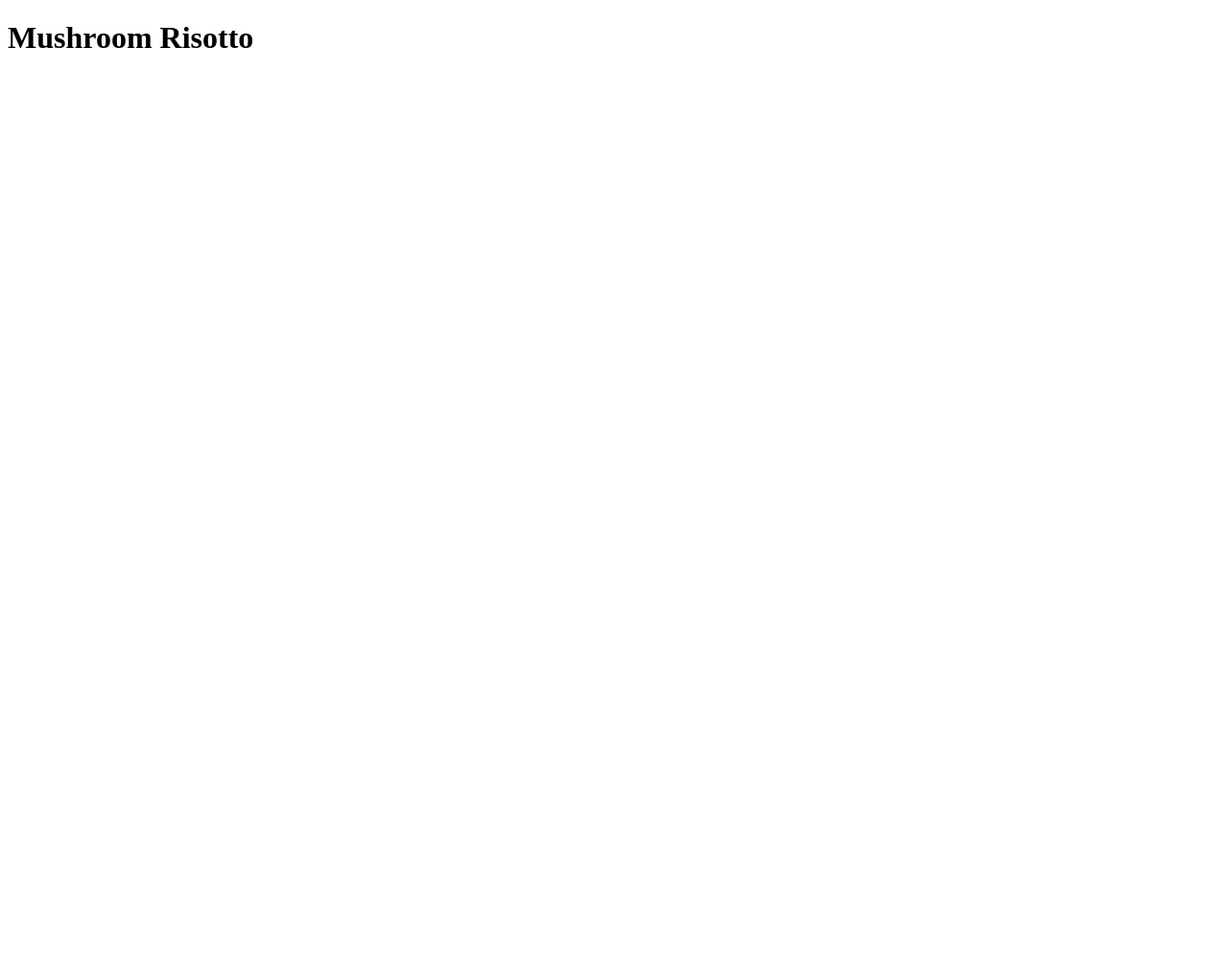
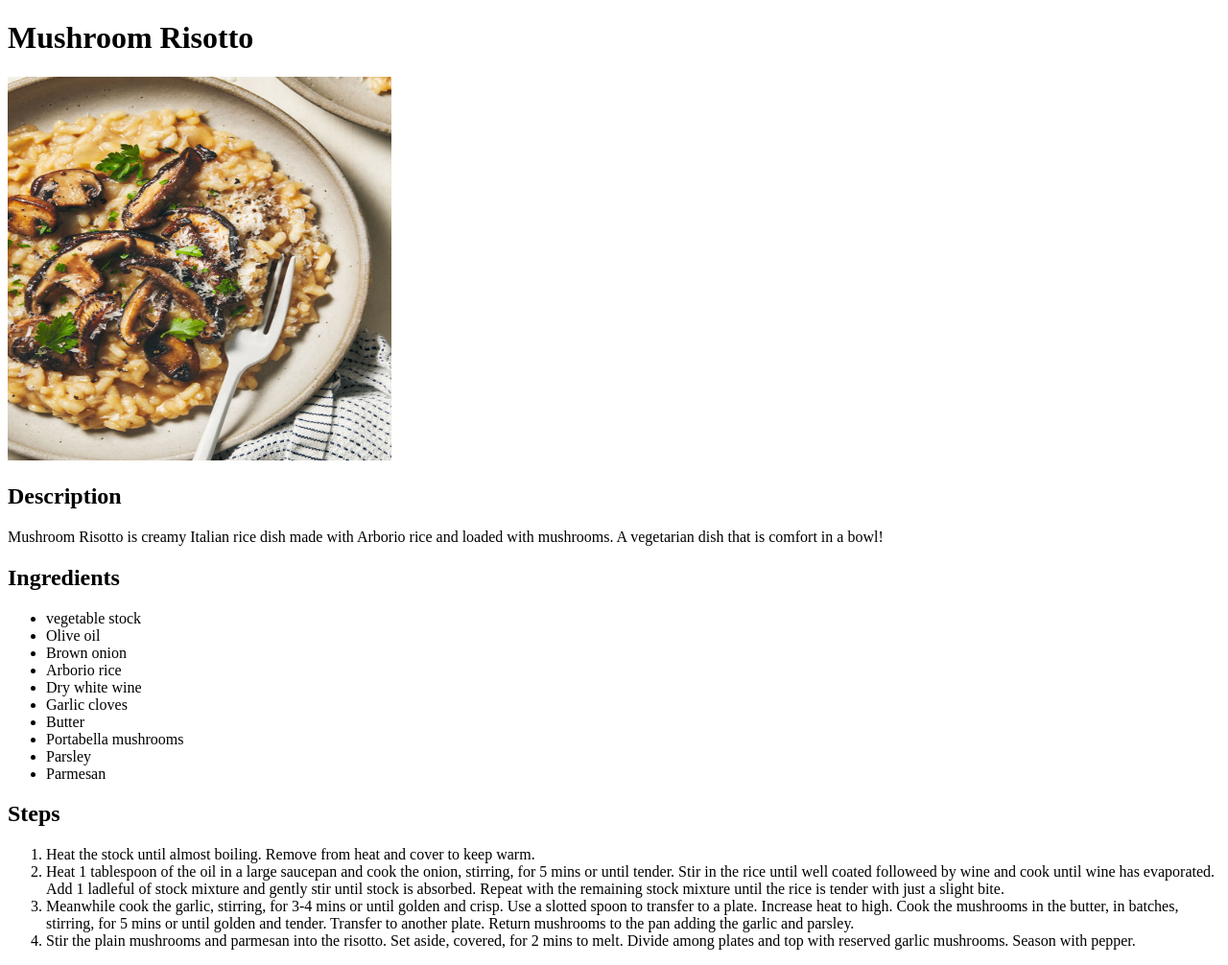
Before and after one commit to JSkruls/odin-recipes, a plain HTML site: page recipes/mushroom-risotto.html in a window 1280 px wide. Shown: the whole page at 96% size. Before the commit the page ends 800 px from the top, so only its background shows below. Drawn offline with Linux system fonts and the light colour scheme.

Commit message:
Add an "Mushroom-risotto" recipe page
Added a heading, image, list of ingredient and preparations instructions
mushroom risotto dish html page.

```diff
--- a/recipes/mushroom-risotto.html
+++ b/recipes/mushroom-risotto.html
@@ -8,5 +8,35 @@
 </head>
 <body>
     <h1>Mushroom Risotto</h1>
+    <img src="../images/mushroom-risotto.jpg" alt="A plate of mushroom risotto" width="400" height="400">
+    <h2>Description</h2>
+    <p>Mushroom Risotto is creamy Italian rice dish made with Arborio rice and loaded with mushrooms.
+       A vegetarian dish that is comfort in a bowl!</p>
+    <h2>Ingredients</h2>
+    <ul>
+        <li>vegetable stock</li>
+        <li>Olive oil</li>
+        <li>Brown onion</li>
+        <li>Arborio rice</li>
+        <li>Dry white wine</li>
+        <li>Garlic cloves</li>
+        <li>Butter</li>
+        <li>Portabella mushrooms</li>
+        <li>Parsley</li>
+        <li>Parmesan</li>
+    </ul>
+    <h2>Steps</h2>
+    <ol>
+        <li>Heat the stock until almost boiling. Remove from heat and cover to keep warm.</li>
+        <li>Heat 1 tablespoon of the oil in a large saucepan and cook the onion, stirring, for 5 mins or until tender.
+            Stir in the rice until well coated followeed by wine and cook until wine has evaporated.
+            Add 1 ladleful of stock mixture and gently stir until stock is absorbed.
+            Repeat with the remaining stock mixture until the rice is tender with just a slight bite.</li>
+        <li>Meanwhile cook the garlic, stirring, for 3-4 mins or until golden and crisp. Use a slotted spoon to transfer to a plate.
+            Increase heat to high. Cook the mushrooms in the butter, in batches, stirring, for 5 mins or until golden and tender. Transfer to another plate.
+            Return  mushrooms to the pan adding the garlic and parsley.</li>
+        <li>Stir the plain mushrooms and parmesan into the risotto. Set aside, covered, for 2 mins to melt.
+            Divide among plates and top with reserved garlic mushrooms. Season with pepper. </li>
+    </ol>
 </body>
 </html>
```
